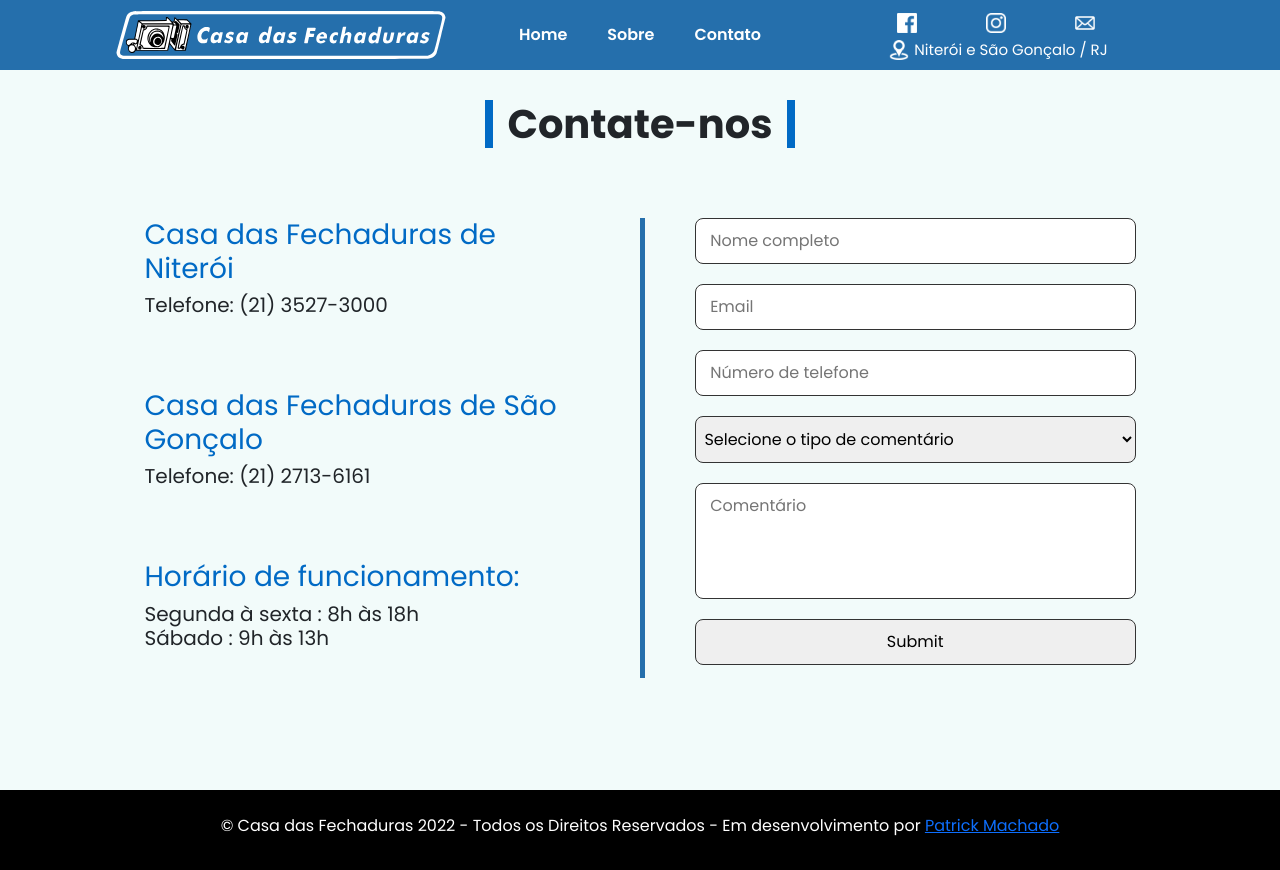
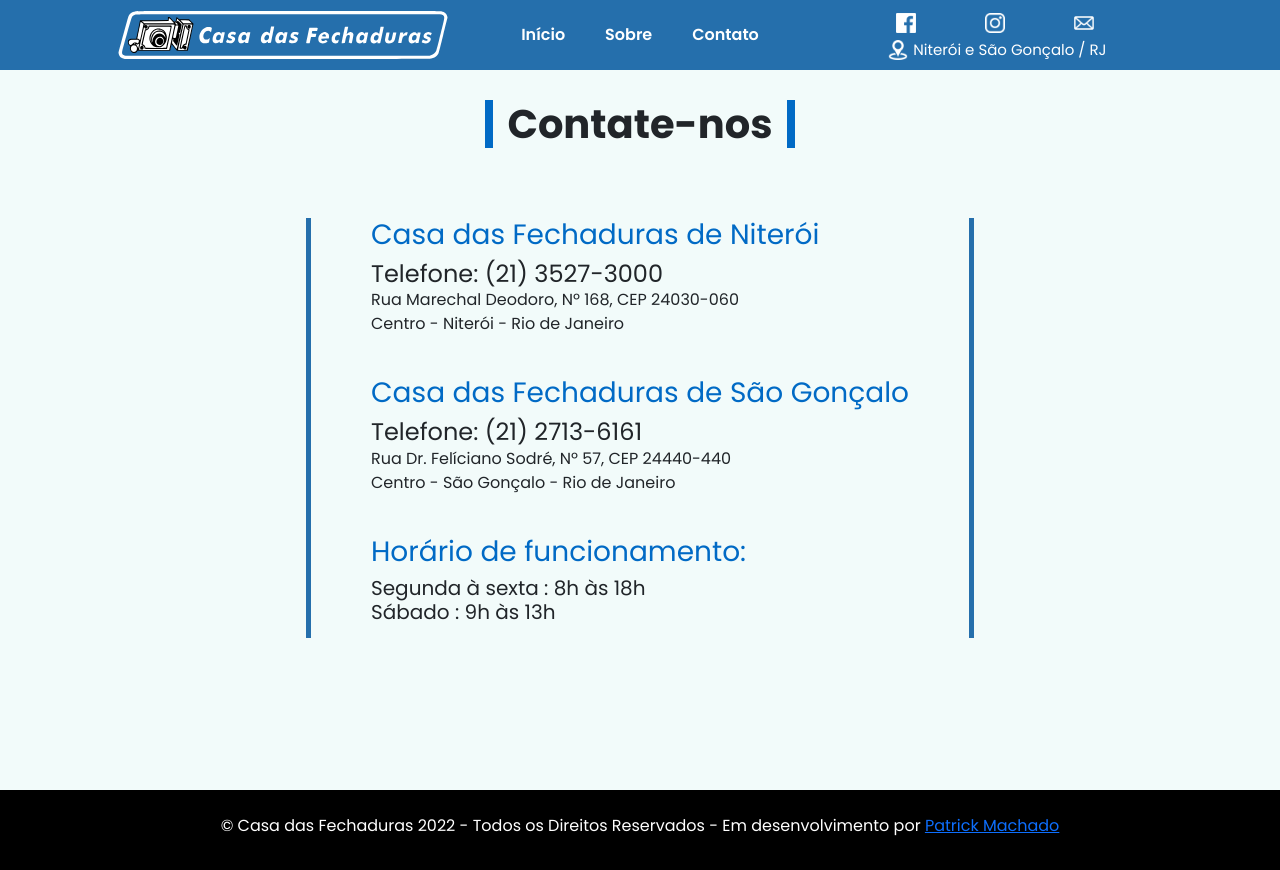
Before and after one commit to patrick2m/cfn-site, a React (Create React App) app: page /Contato in a window 1280 px wide. Built offline with nearby package versions, Linux system fonts and the light colour scheme.

Commit message:
Alterado endereço para sessão Contato, correção de texto em Sobre e pequenos detalhes

```diff
--- a/src/App.jsx
+++ b/src/App.jsx
@@ -3,9 +3,9 @@ import { BrowserRouter, Routes, Route } from 'react-router-dom'
 import Intro from './components/Intro'
 import Header from './components/partials/Header'
 import Footer from './components/partials/Footer'
-import About from './components/About'
+import Sobre from './components/Sobre'
 import Home from './components/Home'
-import Support from './components/Support'
+import Contato from './components/Contato'
 
 import './App.scss'
 
@@ -16,8 +16,8 @@ export default function App() {
       <Header />
       <Routes>
         <Route path="/" element={<Home />} />
-        <Route path="/Sobre" element={<About />} />
-        <Route path="/Contato" element={<Support />} />
+        <Route path="/Sobre" element={<Sobre />} />
+        <Route path="/Contato" element={<Contato />} />
       </Routes>
       <Footer />
     </BrowserRouter>
--- /dev/null
+++ b/src/components/Contato.jsx
@@ -0,0 +1,13 @@
+import './Contato.scss'
+
+import Form from './partials/Form'
+
+export default function Contato() {
+  return (
+    <div id="main-content">
+      <div id="support-container">
+        <Form />
+      </div>
+    </div>
+  )
+}
--- a/src/components/About.jsx
+++ b/src/components/Sobre.jsx
@@ -1,4 +1,4 @@
-import './About.scss'
+import './Sobre.scss'
 
 import img1956 from '../assets/img/about/1956.webp'
 import amaralpeixoto from '../assets/img/about/amaral-peixoto-1970.webp'
@@ -11,23 +11,22 @@ import lojabb from '../assets/img/about/lojabb.webp'
 import equipe from '../assets/img/about/equipe.webp'
 import treinamento from '../assets/img/about/treinamento.webp'
 
-export default function About() {
+export default function Sobre() {
   return (
     <main id="main-about">
       <h2 className="section-title">Sobre nós</h2>
       {/* ----------Introdução---------- */}
       <section className="intro-about">
         <div className="banner-about">
-          <h1>Há mais de 60 anos com o que há de mais moderno e seguro!</h1>
+          <h1>Há mais de 60 anos cuidando do seu lar com modernidade e segurança!</h1>
           <p>
             ESPECIALIZADA EM FECHADURAS, FERRAGENS, MAÇANETAS, PUXADORES E
             ACESSÓRIOS
           </p>
         </div>
         <h4>
-          Há mais de 60 anos no mercado, somos referência em qualidade e
-          variedade de produtos. Somos uma casa cheia de tradição e boas
-          histórias!
+          Após tanto tempo de mercado, somos referência em qualidade e
+          variedade de produtos. Somos uma casa cheia de tradição e boas histórias!
         </h4>
       </section>
 
@@ -262,25 +261,11 @@ export default function About() {
           profissionais.
         </span>
       </div>
-      {/* ----------Seção de Mapas---------- */}
-      <div className="address-info">
-        <h2 className="section-title">Endereços</h2>
 
-        <div className="map-info">
-          <div className="map">
-            <h4 className="map-name">Unidade Niterói</h4>
-            <p>Rua Marechal Deodoro, Nº 168, Centro - Niterói/RJ</p>
-            <p>24030-060</p>
-          </div>
+      <div className="centralizardivisoria">
+        <hr className="divisoria" />
+      </div>
 
-          <div className="map">
-            <h4 className="map-name">Unidade São Gonçalo</h4>
-            <p>Rua Dr. Felíciano Sodré, Nº 57, Centro - São Gonçalo</p>
-            <p>24440-440</p>
-
-          </div>
-        </div>
-      </div>
     </main>
   )
 }
--- a/src/components/Support.jsx
+++ /dev/null
@@ -1,13 +0,0 @@
-import './Support.scss'
-
-import Forms from './partials/Form'
-
-export default function Support() {
-  return (
-    <div id="main-content">
-      <div id="support-container">
-        <Forms />
-      </div>
-    </div>
-  )
-}
--- a/src/components/partials/Form.jsx
+++ b/src/components/partials/Form.jsx
@@ -2,9 +2,9 @@ import './Form.scss'
 import React from 'react'
 import { useForm } from 'react-hook-form'
 
-export default function Forms() {
+export default function Form() {
   const {
-    register,
+    // register,
     handleSubmit,
     formState: { errors }
   } = useForm()
@@ -16,27 +16,31 @@ export default function Forms() {
       <div id="form-header">
         <h1 className="section-title">Contate-nos</h1>
       </div>
+
       <form id="form-body" onSubmit={handleSubmit(onSubmit)}>
+      <div className="vertical-line-contact-page"></div>
         <div className="contact-info">
           <div className="contact-info-place">
-            <h3 className="contact-info-title">
-              Casa das Fechaduras de Niterói
-            </h3>
-            <h5 className="contact-info-number">Telefone: (21) 3527-3000</h5>
+            <h3 className="contact-info-title">Casa das Fechaduras de Niterói</h3>
+            <h4 className="contact-info-number">Telefone: (21) 3527-3000</h4>
+            <p>Rua Marechal Deodoro, Nº 168, CEP 24030-060</p>
+            <p>Centro - Niterói - Rio de Janeiro</p>
           </div>
           <div className="contact-info-place">
-            <h3>Casa das Fechaduras de São Gonçalo</h3>
-            <h5 className="contact-info-number">Telefone: (21) 2713-6161</h5>
+            <h3 className="contact-info-title">Casa das Fechaduras de São Gonçalo</h3>
+            <h4 className="contact-info-number">Telefone: (21) 2713-6161</h4>
+            <p>Rua Dr. Felíciano Sodré, Nº 57, CEP 24440-440</p>
+            <p>Centro - São Gonçalo - Rio de Janeiro</p>
           </div>
           <div className="contact-info-opening-hours">
-            <h3>Horário de funcionamento:</h3>
+            <h3 className="contact-info-opening-hours-title">Horário de funcionamento:</h3>
             <h5>Segunda à sexta : 8h às 18h</h5>
             <h5>Sábado : 9h às 13h</h5>
           </div>
         </div>
         <div className="vertical-line-contact-page"></div>
         <hr />
-        <div className="contact-form">
+        {/* <div className="contact-form">
           <input
             type="text"
             placeholder=" Nome completo"
@@ -74,7 +78,7 @@ export default function Forms() {
             {...register('Comment', { required: true, maxLength: 200 })}
           />
           <input type="submit" />
-        </div>
+        </div> */}
       </form>
     </section>
   )
--- a/src/components/partials/Form.scss
+++ b/src/components/partials/Form.scss
@@ -25,18 +25,21 @@
     width: 100%;
 
     .contact-info {
-      width: 90%;
+      width: 100%;
       padding-right: 60px;
+      padding-left: 60px;
       .contact-info-place {
-        padding-bottom: 72px;
-
-        h3 {
+        padding-bottom: 40px;
+        .contact-info-title {
           color: #016ac5;
           font-weight: 500;
         }
+        p {
+          margin-bottom: 0px;
+        }
       }
       .contact-info-opening-hours {
-        h3 {
+        .contact-info-opening-hours-title {
           font-weight: 500;
           color: #016ac5;
         }
@@ -44,7 +47,7 @@
     }
 
     .vertical-line-contact-page {
-      height: 460px;
+      height: 420px;
       border-right: 5px solid #256fac;
     }
 
--- a/src/components/partials/Header.jsx
+++ b/src/components/partials/Header.jsx
@@ -28,7 +28,7 @@ export default function Header() {
           <ul>
             <li>
               <Link className="menu-link" to="/">
-                Home
+                Início
               </Link>
             </li>
             <li>
```
Also changed, not shown: src/components/Contato.scss (renamed from src/components/Support.scss), src/components/Sobre.scss (renamed from src/components/About.scss).
